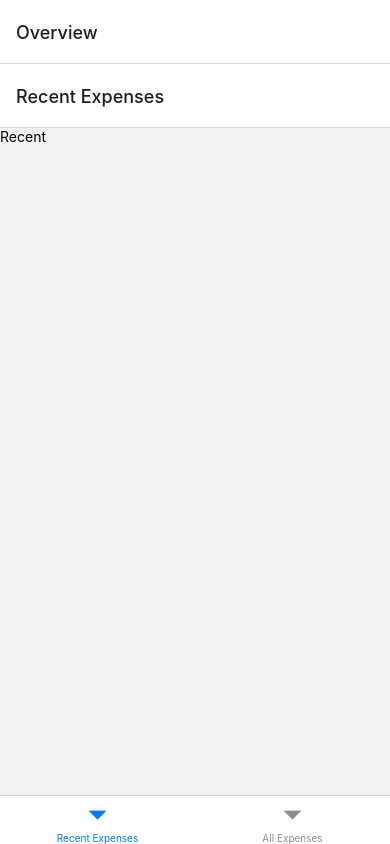
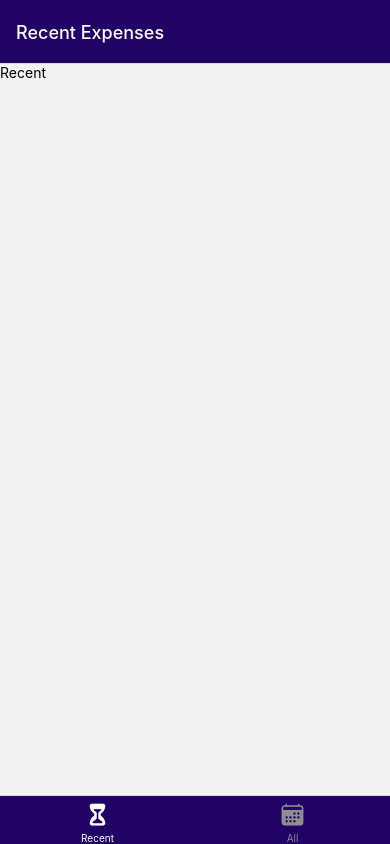
Before and after one commit to Elena-Weber/expense-tracker, a React Native app: screen / in a window 390 px wide. Built offline with nearby package versions, Linux system fonts and the light colour scheme.

Commit message:
add styling and icons

```diff
--- a/App.js
+++ b/App.js
@@ -5,21 +5,52 @@ import { createBottomTabNavigator } from '@react-navigation/bottom-tabs';
 import AllExpenses from './screens/All';
 import RecentExpenses from './screens/Recent';
 import ManageExpenses from './screens/Manage';
+import { Styles } from './constants/styles';
+import { Ionicons } from '@expo/vector-icons';
 
 const Stack = createNativeStackNavigator();
 const BottomTabs = createBottomTabNavigator();
 
 function Overview() {
-  return <BottomTabs.Navigator>
+  return (
+    <BottomTabs.Navigator
+      screenOptions={{
+        headerStyle: {backgroundColor: Styles.colors.primaryDark},
+        headerTintColor: 'white',
+        tabBarStyle: {backgroundColor: Styles.colors.primaryDark},
+        tabBarActiveTintColor: 'white'
+      }}
+    >
       <BottomTabs.Screen
         component={RecentExpenses}
-      name="Recent Expenses"
+        name="Recent Expenses" // name in header
+        options={{
+          // title: "Recent Expenses",
+          tabBarLabel: 'Recent', // name in tab bar
+          tabBarIcon: ({color, size}) =>
+            <Ionicons
+              name="hourglass"
+              size={size}
+              color={color}
+            />
+        }}
       />
       <BottomTabs.Screen
         component={AllExpenses}
         name="All Expenses"
+        options={{
+          // title: "All Expenses",
+          tabBarLabel: 'All', // name in tab bar
+          tabBarIcon: ({color, size}) =>
+            <Ionicons
+              name="calendar"
+              size={size}
+              color={color}
+            />
+        }}
       />
     </BottomTabs.Navigator>
+  )
 }
 
 export default function App() {
@@ -31,6 +62,7 @@ export default function App() {
           <Stack.Screen
             component={Overview}
             name="Overview"
+            options={{headerShown: false}}
           />
           <Stack.Screen
             component={ManageExpenses}
--- /dev/null
+++ b/constants/styles.js
@@ -0,0 +1,9 @@
+export const Styles = {
+    colors: {
+        primary: '#e4d9fd',
+        primaryLight: '#c6affc',
+        primaryDark: '#200364',
+        accent: '#f7bc0c',
+        error: '#9b095c'
+    }
+}
```
Lines whose indentation alone changed are shown as unchanged.
